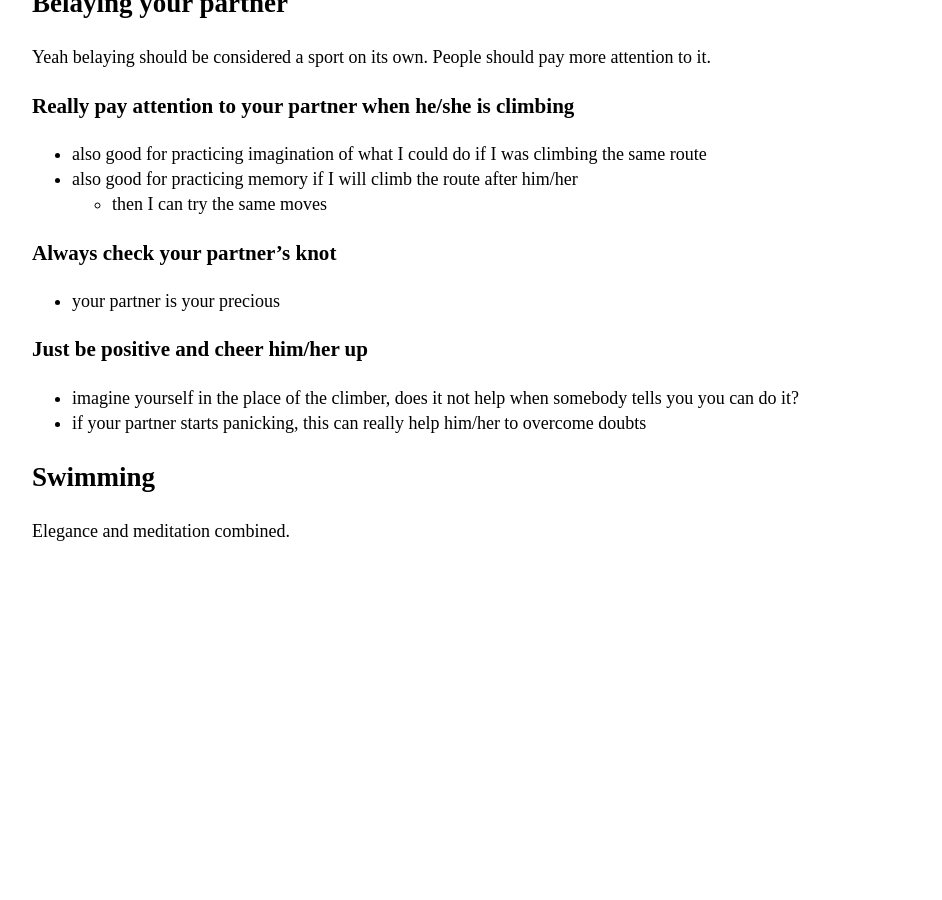
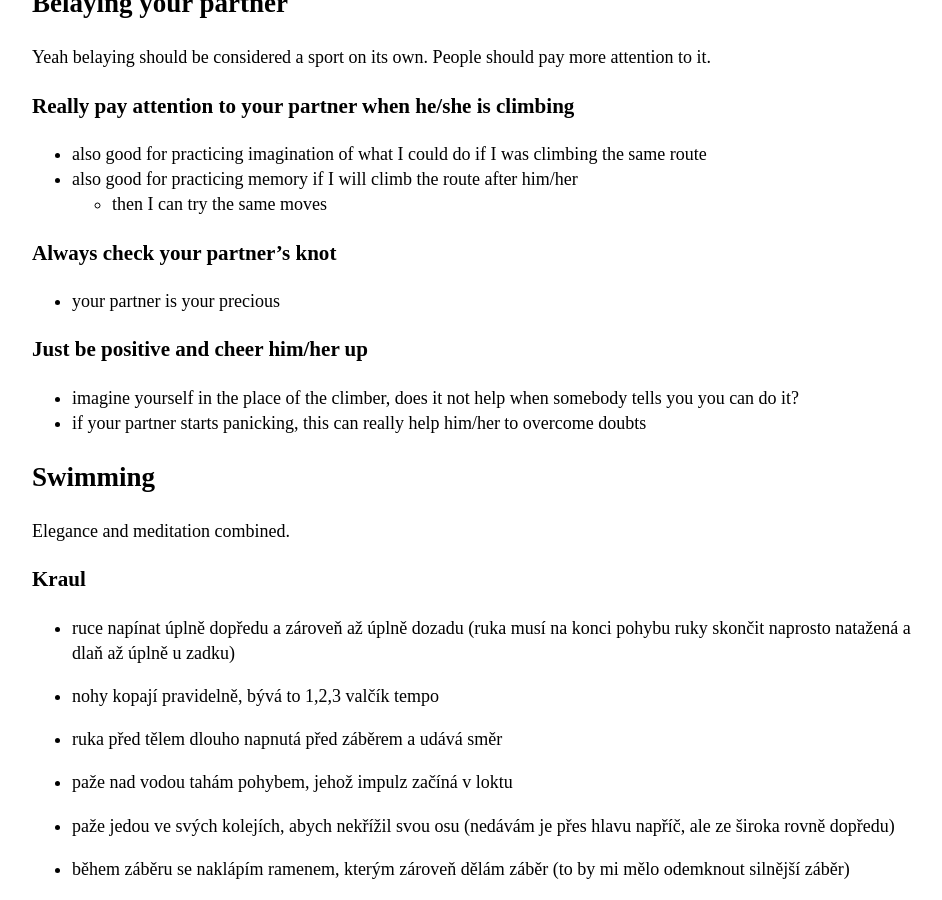
Before and after one commit to hartmaj2/hartmaj2.github.io, a Jekyll site: the page built from sections/sports.md, in a window 1280 px wide and 900 px high, scrolled down 1496 px. Shown: the whole window, without its empty margins (158-1100 px from the left). Built offline with Jekyll 4.4.1, drawn with Linux system fonts in a browser that asks for light colours; before the commit the page ends 2058 px from its top, so only the background shows below that.

Commit message:
Add swimming notes

```diff
--- a/sections/sports.md
+++ b/sections/sports.md
@@ -65,3 +65,17 @@ Yeah belaying should be considered a sport on its own. People should pay more at
 ## Swimming
 
 Elegance and meditation combined.
+
+### Kraul
+
+- ruce napínat úplně dopředu a zároveň až úplně dozadu (ruka musí na konci pohybu ruky skončit naprosto natažená a dlaň až úplně u zadku)
+
+- nohy kopají pravidelně, bývá to 1,2,3 valčík tempo
+
+- ruka před tělem dlouho napnutá před záběrem a udává směr
+
+- paže nad vodou tahám pohybem, jehož impulz začíná v loktu
+
+- paže jedou ve svých kolejích, abych nekřížil svou osu (nedávám je přes hlavu napříč, ale ze široka rovně dopředu)
+
+- během záběru se naklápím ramenem, kterým zároveň dělám záběr (to by mi mělo odemknout silnější záběr)
```
